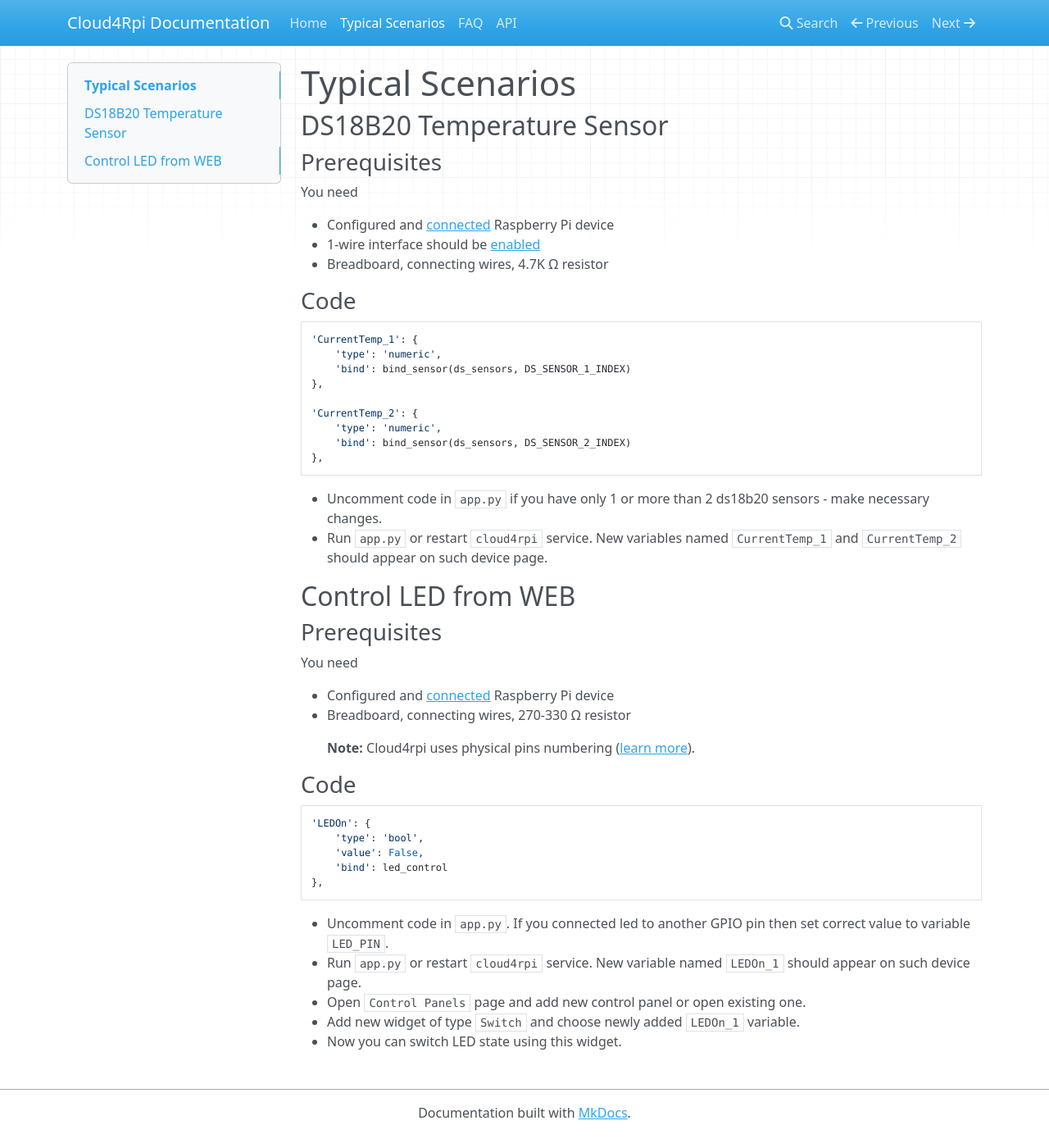
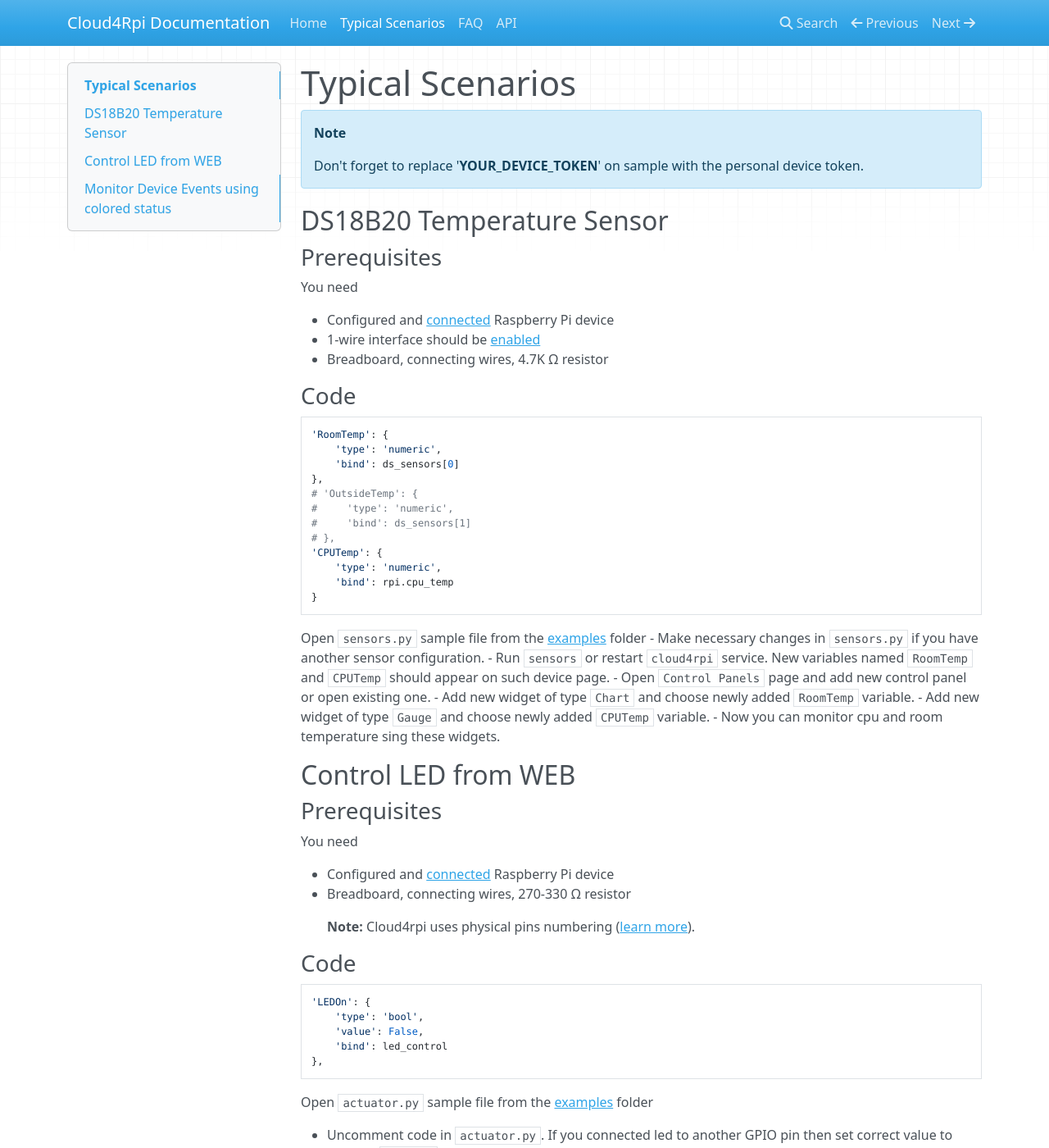
Before and after one commit to cloud4rpi/docs, an MkDocs documentation site: the page built from docs/typical-scenarios.md, in a window 1280 px wide and 1400 px high. Shown: the whole window at 82% size. Built offline with MkDocs 1.6.1, drawn with Linux system fonts in a browser that asks for light colours; nearby versions of some CDN libraries; old or Windows-style settings are respelled for this version of MkDocs; some of the changed text lies outside the part shown.

Commit message:
actualize code examples, add colored status scenario

````diff
--- a/docs/typical-scenarios.md
+++ b/docs/typical-scenarios.md
@@ -1,4 +1,8 @@
 # Typical Scenarios
+
+!!! Note
+
+    Don't forget to replace '__YOUR_DEVICE_TOKEN__' on sample with the personal device token.
 
 ## DS18B20 Temperature Sensor
 
@@ -13,21 +17,28 @@
 ### Code
 
 ``` python
-'CurrentTemp_1': {
+'RoomTemp': {
     'type': 'numeric',
-    'bind': bind_sensor(ds_sensors, DS_SENSOR_1_INDEX)
+    'bind': ds_sensors[0]
 },
-
-'CurrentTemp_2': {
+# 'OutsideTemp': {
+#     'type': 'numeric',
+#     'bind': ds_sensors[1]
+# },
+'CPUTemp': {
     'type': 'numeric',
-    'bind': bind_sensor(ds_sensors, DS_SENSOR_2_INDEX)
-},
+    'bind': rpi.cpu_temp
+}
 ```
-- Uncomment code in `app.py`
-if you have only 1 or more than 2 ds18b20 sensors - make necessary changes.
-- Run `app.py` or restart `cloud4rpi` service. New variables
-named `CurrentTemp_1` and `CurrentTemp_2` should appear on such device
+Open `sensors.py` sample file from the [examples](`https://github.com/cloud4rpi/cloud4rpi/tree/master/examples/raspberrypi`) folder
+- Make necessary changes in `sensors.py` if you have another sensor configuration.
+- Run `sensors` or restart `cloud4rpi` service. New variables
+named `RoomTemp` and `CPUTemp` should appear on such device
 page.
+- Open `Control Panels` page and add new control panel or open existing one.
+- Add new widget of type `Chart` and choose newly added `RoomTemp` variable.
+- Add new widget of type `Gauge` and choose newly added `CPUTemp` variable.
+- Now you can monitor cpu and room temperature sing these widgets.
 
 ## Control LED from WEB
 
@@ -51,10 +62,58 @@
     'bind': led_control
 },
 ```
-- Uncomment code in `app.py`. If you connected led to another GPIO pin
+
+Open `actuator.py` sample file from the [examples](`https://github.com/cloud4rpi/cloud4rpi/tree/master/examples/raspberrypi`) folder
+
+- Uncomment code in `actuator.py`. If you connected led to another GPIO pin
 then set correct value to variable `LED_PIN`.
-- Run `app.py` or restart `cloud4rpi` service. New variable
-named `LEDOn_1` should appear on such device page.
+- Run `actuator.py` or restart `cloud4rpi` service. New variable
+named `LEDOn` should appear on such device page.
 - Open `Control Panels` page and add new control panel or open existing one.
-- Add new widget of type `Switch` and choose newly added `LEDOn_1` variable.
+- Add new widget of type `Switch` and choose newly added `LEDOn` variable.
 - Now you can switch LED state using this widget.
+
+
+## Monitor Device Events using colored status
+
+### Prerequisites
+
+You need
+
+- Сonfigured and [connected](#connecting-a-new-device) Raspberry Pi device
+
+### Code
+``` python
+'STATUS': {
+    'type': 'string',
+    'bind': listen_for_events
+}
+```
+ Open `status.py` sample file from the [examples](`https://github.com/cloud4rpi/cloud4rpi/tree/master/examples/raspberrypi`) folder
+
+### Code
+``` python
+def listen_for_events():
+    # write your own logic here
+    result = random.randint(1, 5)
+    if result == 1:
+        return 'RING'
+
+    if result == 5:
+        return 'BOOM!'
+
+    return 'IDLE'
+```
+!!! Note
+
+    Feel free to re-write an event generation logic based with your specific conditions:
+
+
+- Run `status.py`
+- Go to [cloud4rpi](`https://cloud4rpi.io`) website. New variable `STATUS` should appear on such device page.
+- Open `Control Panels` page and add new control panel or open existing one.
+- Add new widget of type `Text` and choose newly added `STATUS` variable.
+- Manage pre-defined status color items according with the event names from a code above.
+- In result, you should have the three items like the following:
+`{ IDLE: #00ff00}  { RING: #ff6600}  { BOOM!: #ff0000}`
+- Now you can monitor colorized incoming status using this widget.
````
Also changed, not shown: docs/index.md (+2 -2 lines).
